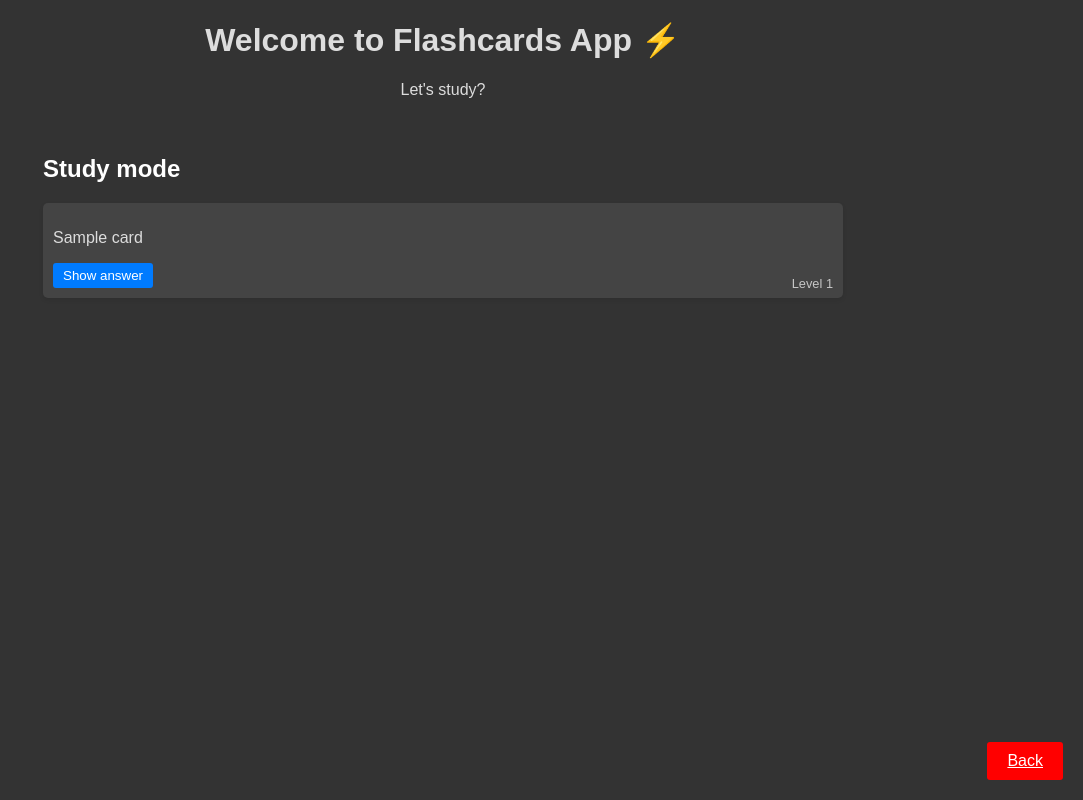
After one commit to guadalupeti/Flashcard-app-with-Django, a Django app: page /study_mode/ in a window 1280 px wide. The commit adds this page. Shown: the whole page, without its empty margins (197-1280 px from the left). Run offline with Django 5.2, Linux system fonts and the light colour scheme; tables that the repository leaves empty hold one stand-in row (values such as "Sample post").

Commit message:
finishing the project basics (useful app)

```diff
--- /dev/null
+++ b/flashcards/templates/study_mode.html
@@ -0,0 +1,142 @@
+<!DOCTYPE html>
+<html lang="en">
+<head>
+    <meta charset="UTF-8">
+    <meta name="viewport" content="width=device-width, initial-scale=1.0">
+    <title>Flashcards</title>
+    <style>
+        body {
+            font-family: Arial, sans-serif;
+            margin: 0;
+            padding: 0;
+            background-color: #333; /* Cor de fundo escura para modo escuro */
+            color: #ddd; /* Cor do texto clara para modo escuro */
+        }
+
+        .container {
+            max-width: 800px;
+            margin: 0 auto;
+            padding: 20px;
+        }
+
+        h2 {
+            margin-top: 20px;
+            font-size: 1.5rem;
+            color: #fff; /* Cor do título clara para modo escuro */
+        }
+
+        .flashcard {
+            background-color: #444; /* Cor de fundo escura para flashcard */
+            padding: 10px;
+            margin-bottom: 10px;
+            border-radius: 5px;
+            box-shadow: 0 2px 4px rgba(0, 0, 0, 0.1);
+            position: relative;
+        }
+
+        .flashcard button {
+            background-color: #007bff; /* Cor do botão azul para modo escuro */
+            color: #fff; /* Cor do texto branco para modo escuro */
+            border: none;
+            padding: 5px 10px;
+            border-radius: 3px;
+            cursor: pointer;
+        }
+
+        .flashcard button:hover {
+            background-color: #0056b3; /* Cor de fundo azul mais escura no hover */
+        }
+
+        .answer {
+            display: none;
+            margin-top: 10px;
+            color: #ddd; /* Cor do texto clara para modo escuro */
+        }
+
+        .delete-button {
+            position: absolute;
+            top: 5px;
+            right: 5px;
+            background-color: #ff6347 !important; /* Cor do botão vermelho para modo escuro */
+            color: #fff !important; /* Cor do texto branco para modo escuro */
+            border: none;
+            padding: 5px 10px;
+            border-radius: 3px;
+            cursor: pointer;
+        }
+
+        .delete-button:hover {
+            background-color: #d21000; /* Cor de fundo vermelha mais escura no hover */
+        }
+
+        .back-button {
+            position: fixed;
+            bottom: 20px;
+            right: 20px;
+            background-color: #FF0000;
+            color: #fff;
+            border: none;
+            padding: 10px 20px;
+            border-radius: 3px;
+            cursor: pointer;
+            font-size: 1rem;
+        }
+
+        .back-button:hover {
+            background-color: #8B0000;
+        }
+
+        .clear-filters-button {
+            font-size: 0.8rem; /* Tamanho de fonte menor */
+            background-color: transparent; /* Cor de fundo transparente */
+            color: #007bff; /* Cor azul para o texto */
+            border: none; /* Sem borda */
+            padding: 5px; /* Espaçamento interno menor */
+            cursor: pointer;
+        }
+
+        .clear-filters-button:hover {
+            text-decoration: underline; /* Sublinhado no hover */
+        }
+
+        .level-indicator {
+            position: absolute;
+            bottom: 5px;
+            right: 5px;
+            color: #C6C6C6 ;
+            padding: 2px 5px;
+            border-radius: 3px;
+            font-size: 0.8rem;
+        }
+    </style>
+</head>
+<body>
+    <center>
+        <h1>Welcome to Flashcards App ⚡</h1>
+        <p>Let's study?</p>
+
+    </center>
+    <div class="container">
+        <h2>Study mode</h2>
+        {% for flashcard in flashcards %}
+                <div class="flashcard">
+                    <div class="level-indicator">Level {{ flashcard.level }}</div>
+                    <p>{{ flashcard.question }}</p>
+                    <button class="show-answer">Show answer</button>
+                    <p class="answer">{{ flashcard.answer }}</p>
+                </div>
+        {% endfor %}
+
+        <a href="{% url 'index' %}" class="back-button">Back</a>
+    </div>
+
+    <script src="https://code.jquery.com/jquery-3.6.0.min.js"></script>
+    <script>
+        $(document).ready(function() {
+            $('.show-answer').click(function() {
+                $(this).siblings('.answer').toggle();
+            });
+        });
+    </script>
+</body>
+</html>
--- a/flashcards/views.py
+++ b/flashcards/views.py
@@ -32,3 +32,8 @@ def new(request):
     else:
         form = NewCardForms()
     return render(request, 'create_new.html', {'form': form})
+
+def study_mode(request):
+    flashcards = Cards.objects.all().order_by('?')
+    context = {'flashcards': flashcards}
+    return render(request, 'study_mode.html', context = context)
--- a/setup/urls.py
+++ b/setup/urls.py
@@ -6,5 +6,6 @@ urlpatterns = [
     path('admin/', admin.site.urls),
     path('', index, name = 'index'),
     path('delete/<int:card_id>', delete, name = 'delete'),
-    path('new/', new, name = 'new')
+    path('new/', new, name = 'new'),
+    path('study_mode/', study_mode, name = 'study_mode'),
 ]
```
Also changed, not shown: flashcards/templates/index.html (+63 -3 lines).
